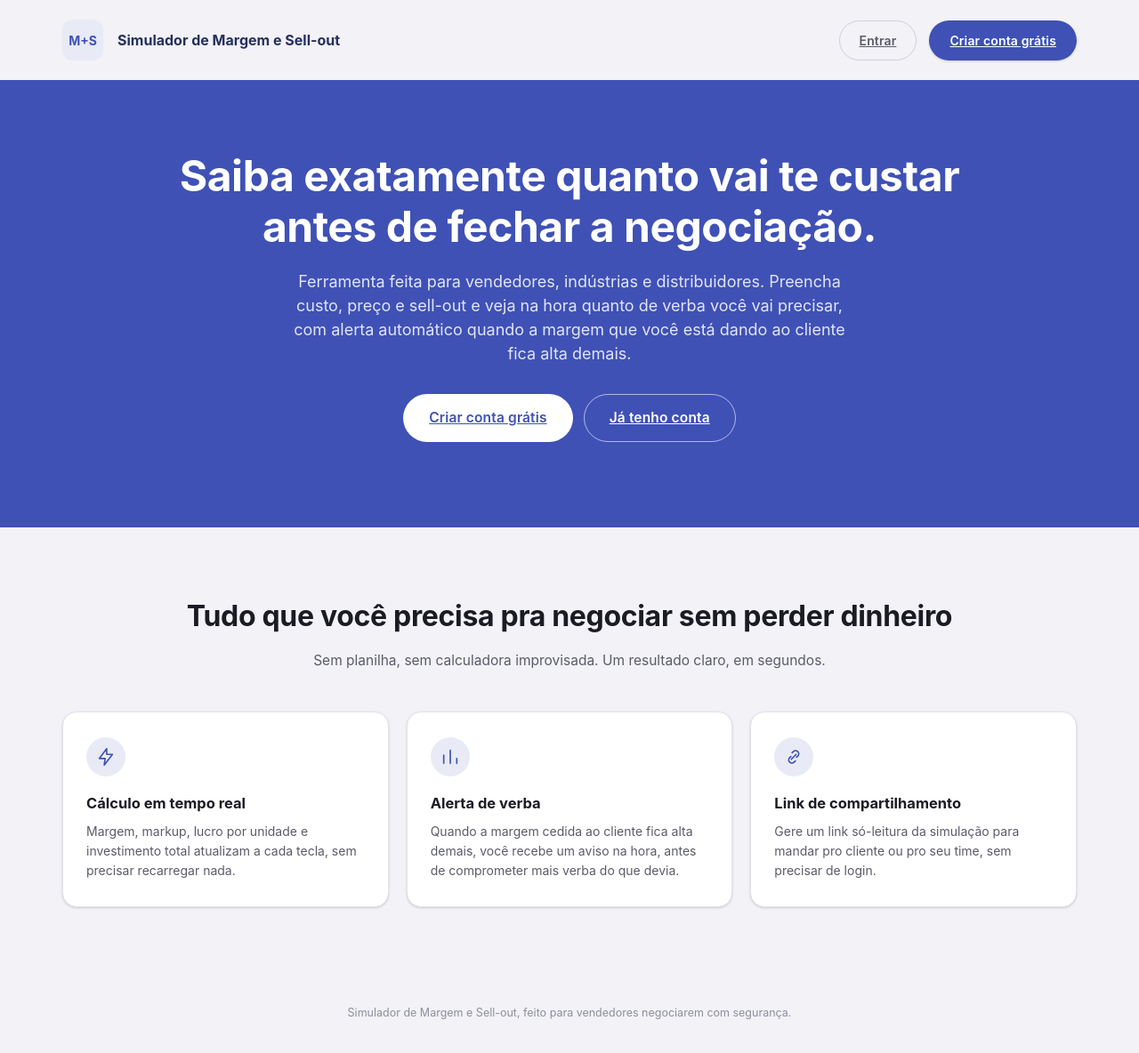
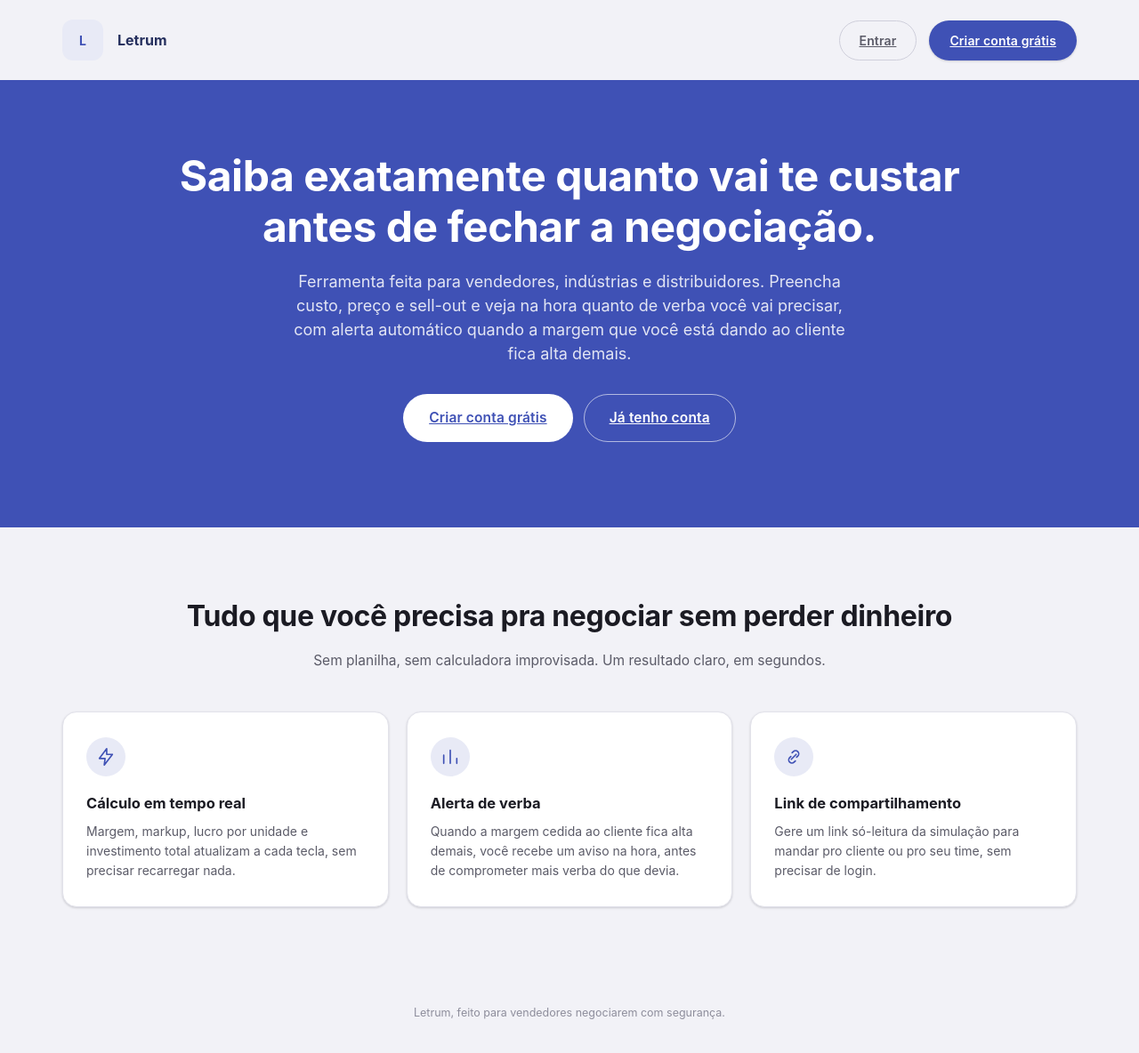
Before and after one commit to alearaujo7/simulador-margem-sellout, a Next.js app: page / in a window 1280 px wide. Shown: the top 1184 px of the page at 89% size. Built offline with nearby package versions, Linux system fonts and the light colour scheme.

Commit message:
Update page.js

```diff
--- a/app/page.js
+++ b/app/page.js
@@ -28,8 +28,8 @@ export default function LandingPage() {
     <>
       <nav className="nav">
         <div className="top-bar-left" style={{ color: 'var(--blue-deep)' }}>
-          <div className="brand-mark" style={{ background: 'var(--blue-soft)', color: 'var(--blue)', border: 'none' }}>M+S</div>
-          <strong style={{ fontFamily: 'var(--font-display)' }}>Simulador de Margem e Sell-out</strong>
+          <div className="brand-mark" style={{ background: 'var(--blue-soft)', color: 'var(--blue)', border: 'none' }}>L</div>
+          <strong style={{ fontFamily: 'var(--font-display)' }}>Letrum</strong>
         </div>
         <div className="nav-links">
           <Link href="/entrar" className="btn btn-ghost">Entrar</Link>
@@ -75,7 +75,7 @@ export default function LandingPage() {
         </div>
       </section>
 
-      <footer className="footer">Simulador de Margem e Sell-out, feito para vendedores negociarem com segurança.</footer>
+      <footer className="footer">Letrum, feito para vendedores negociarem com segurança.</footer>
     </>
   );
 }
```
